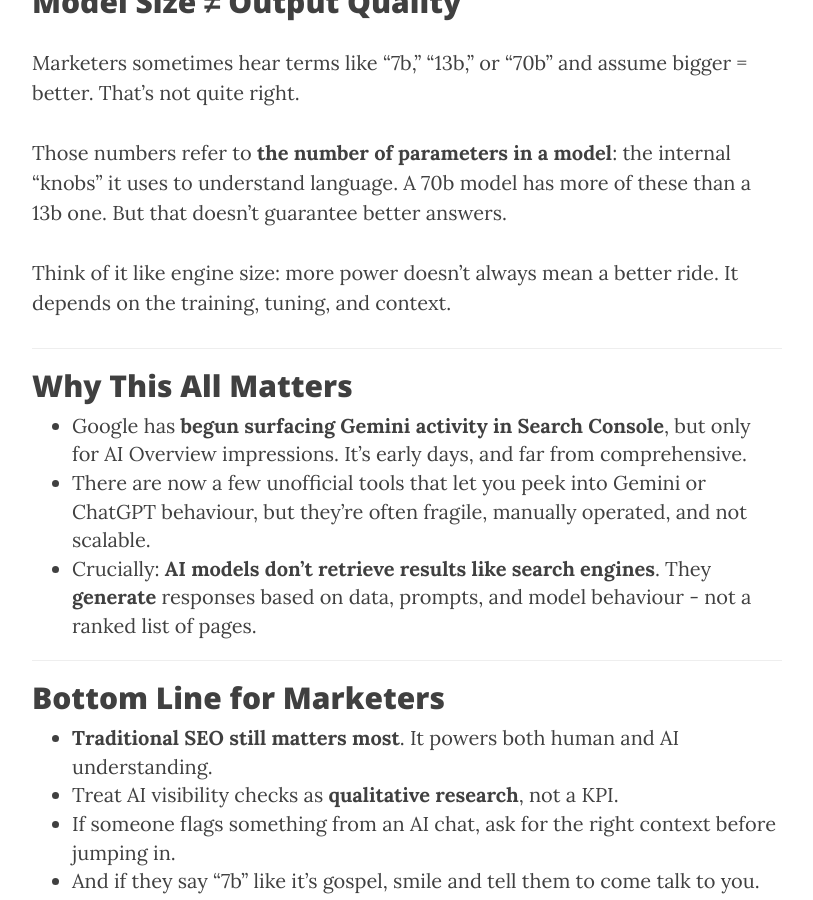
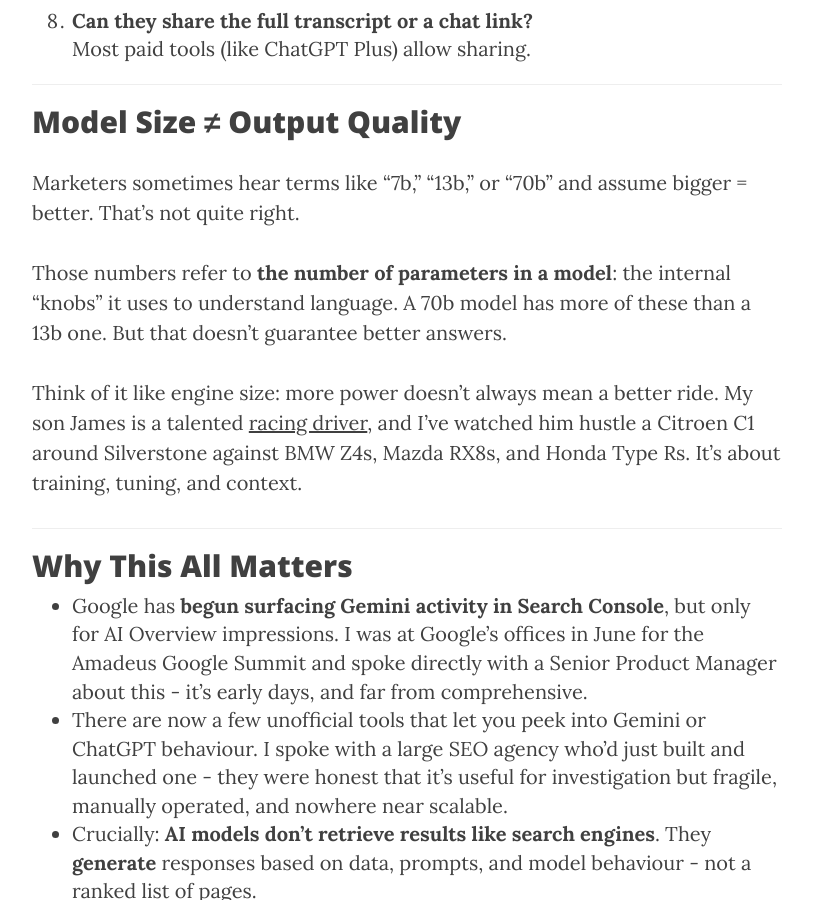
Before and after one commit to seanreillyesq/seanreillyesq.github.io, a Jekyll site: the page built from _posts/2025-06-30-ai-search-seo-what-marketers-should-ask.markdown, in a window 1280 px wide and 900 px high, scrolled down 2473 px. Shown: the whole window, without its empty margins (233-1046 px from the left). Built offline with Jekyll 4.4.1, drawn with Linux system fonts in a browser that asks for light colours; some of the changed text lies outside the part shown.

Commit message:
Add personal voice to AI search article
- Add origin story (board member question, emailed to colleagues)
- Add James racing at Silverstone in the C1 analogy
- Add Google/Amadeus Summit source for Gemini tools
- Add SEO agency conversation about unofficial tools

Aligns with tone of voice guidelines for authentic first-person content.

```diff
--- a/_posts/2025-06-30-ai-search-seo-what-marketers-should-ask.markdown
+++ b/_posts/2025-06-30-ai-search-seo-what-marketers-should-ask.markdown
@@ -11,7 +11,9 @@ categories:
 - Blog
 ---
 
-When someone claims, “I searched this in ChatGPT and we didn’t show up,” it’s tempting to shrug it off. But in the messy world of **AI-powered search**, those offhand comments can spark legitimate concerns, and they need a structured response.
+When someone claims, "I searched this in ChatGPT and we didn't show up," it's tempting to shrug it off. But in the messy world of **AI-powered search**, those offhand comments can spark legitimate concerns, and they need a structured response.
+
+I put together a checklist after a board member raised exactly this question. When I emailed it to colleagues, it saved a lot of back-and-forth - so here's a version for anyone facing similar conversations.
 
 ## Why Asking the Right Questions Matters
 
@@ -66,14 +68,14 @@ Marketers sometimes hear terms like “7b,” “13b,” or “70b” and assume
 
 Those numbers refer to **the number of parameters in a model**: the internal "knobs" it uses to understand language. A 70b model has more of these than a 13b one. But that doesn’t guarantee better answers.
 
-Think of it like engine size: more power doesn't always mean a better ride. It depends on the training, tuning, and context.
+Think of it like engine size: more power doesn't always mean a better ride. My son James is a talented <a href="https://www.jamesreillyracing.com" target="_blank">racing driver</a>, and I've watched him hustle a Citroen C1 around Silverstone against BMW Z4s, Mazda RX8s, and Honda Type Rs. It's about training, tuning, and context.
 
 ---
 
 ## Why This All Matters
 
-- Google has **begun surfacing Gemini activity in Search Console**, but only for AI Overview impressions. It's early days, and far from comprehensive.
-- There are now a few unofficial tools that let you peek into Gemini or ChatGPT behaviour, but they're often fragile, manually operated, and not scalable.
+- Google has **begun surfacing Gemini activity in Search Console**, but only for AI Overview impressions. I was at Google's offices in June for the Amadeus Google Summit and spoke directly with a Senior Product Manager about this - it's early days, and far from comprehensive.
+- There are now a few unofficial tools that let you peek into Gemini or ChatGPT behaviour. I spoke with a large SEO agency who'd just built and launched one - they were honest that it's useful for investigation but fragile, manually operated, and nowhere near scalable.
 - Crucially: **AI models don't retrieve results like search engines**. They **generate** responses based on data, prompts, and model behaviour - not a ranked list of pages.
 
 ---
```
